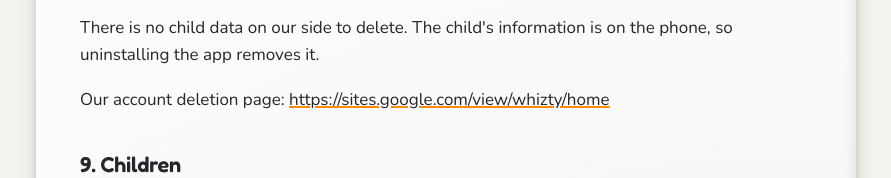
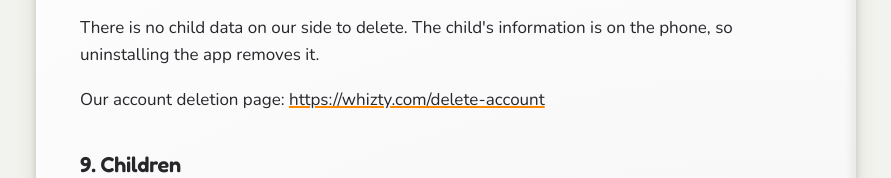
Before and after one commit to isharib15/whizty-site, a plain HTML site: page privacy.html in a window 1280 px wide. Shown: the part 2652-2830 px from the top of the page, without its empty margins (194-1085 px from the left). Drawn offline with Linux system fonts and the light colour scheme.

Commit message:
Privacy policy: link to the delete-account page on whizty.com
Co-Authored-By: Claude Sonnet 5.5 <noreply@anthropic.com>

```diff
--- a/privacy.html
+++ b/privacy.html
@@ -93,7 +93,7 @@ Complaints contact: WHIZTY, <a href="mailto:support@whizty.com">support@whizty.c
 <h2>8. Your rights and how to delete your data</h2>
 <p>You can ask us to see, correct or delete your parent data at any time. To delete your account and all your parent data, email <a href="mailto:support@whizty.com">support@whizty.com</a> from the email address you registered with. You can also start this email from the app: on the dashboard, tap "Delete my account (parents)". We will confirm by email and delete your account within 30 days. This removes your login, your name, your consent record and your payment record from our database. Razorpay and others may keep some records as the law requires.</p>
 <p>There is no child data on our side to delete. The child's information is on the phone, so uninstalling the app removes it.</p>
-<p>Our account deletion page: <a href="https://sites.google.com/view/whizty/home" rel="noopener">https://sites.google.com/view/whizty/home</a></p>
+<p>Our account deletion page: <a href="https://whizty.com/delete-account" rel="noopener">https://whizty.com/delete-account</a></p>
 
 <h2>9. Children</h2>
 <p>The app is meant for children aged 7 to 12, used with a parent or guardian. The parent registers and agrees for the child.</p>
```
